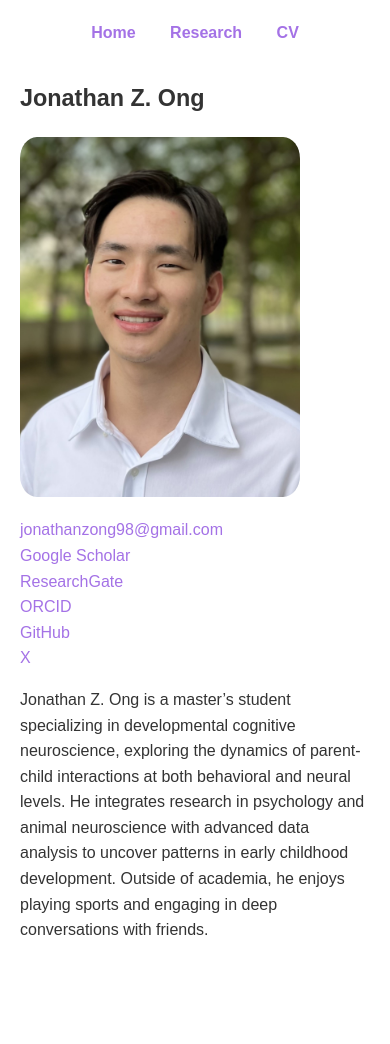
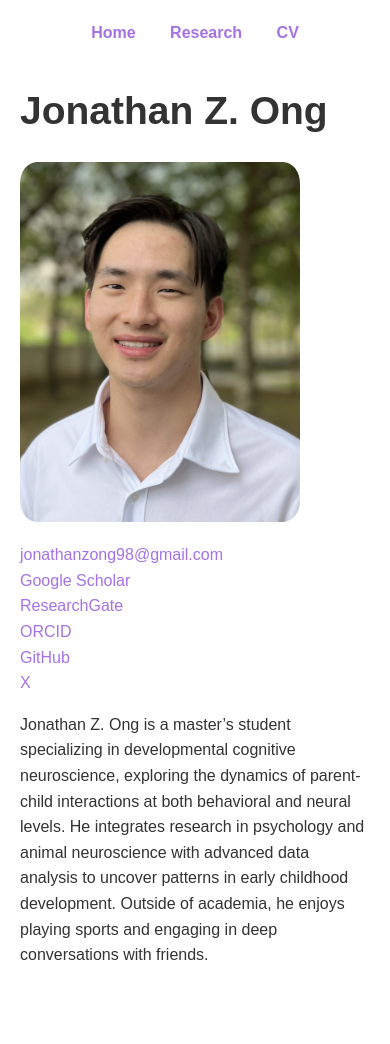
Before and after one commit to jonathanongzm/jonathanongzm.github.io, a Jekyll site: the page built from index.markdown, in a window 390 px wide. Built offline with Jekyll 4.4.1, drawn with Linux system fonts in a browser that asks for light colours; before the commit the page ends 1019 px from its top, so only the background shows below that.

Commit message:
name header now responsive to screen size - attempt 3

```diff
--- a/assets/css/style.css
+++ b/assets/css/style.css
@@ -75,13 +75,13 @@ a:hover {
 
 @media screen and (max-width: 768px) {
   .large-heading {
-    font-size: 4vw; /* Larger font size for medium screens */
+    font-size: 7vw; /* Larger font size for medium screens */
   }
 }
 
 @media screen and (max-width: 480px) {
   .large-heading {
-    font-size: 6vw; /* Much larger font size for smaller screens */
+    font-size: 10vw; /* Much larger font size for smaller screens */
   }
 }
 
```
